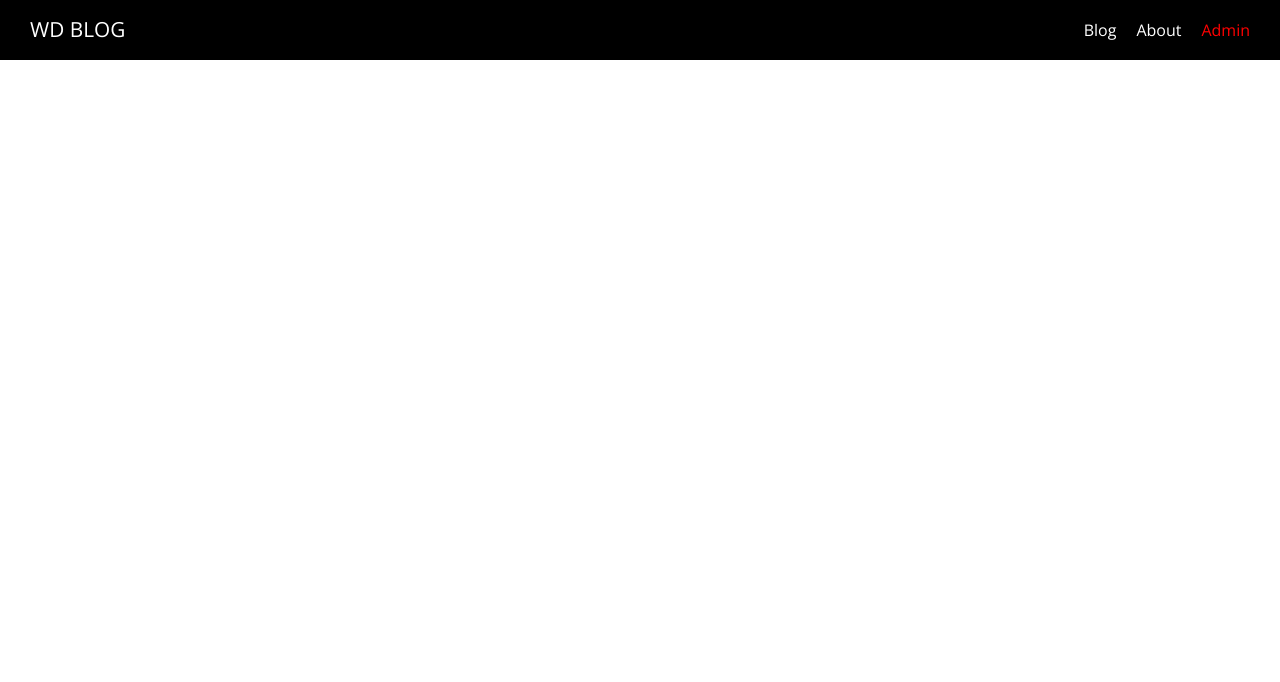
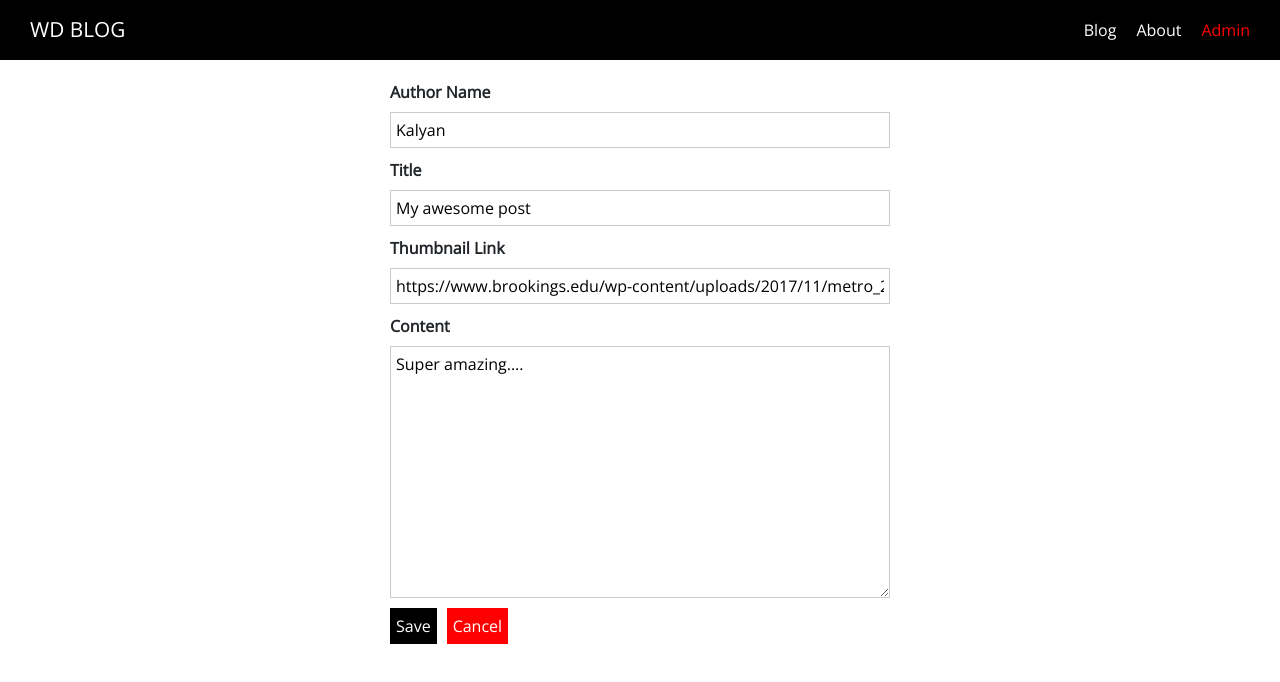
Before and after one commit to kalyan-anna/nuxt-blog-app, a Nuxt app: page /admin/1 in a window 1280 px wide. Shown: the top 682 px of the page. Built offline with nearby package versions, Linux system fonts and the light colour scheme.

Commit message:
add post form

```diff
--- /dev/null
+++ b/components/UI/AppButton.vue
@@ -0,0 +1,63 @@
+<template>
+  <button
+    class="button"
+    :class="btnStyle"
+    v-bind="$attrs"
+    v-on="$listeners"><slot /></button>
+</template>
+
+<script>
+export default {
+  name: 'AppButton',
+  props: {
+    btnStyle: {
+      type: String,
+      default: ''
+    }
+  }
+}
+</script>
+
+
+<style scoped>
+.button {
+  font: inherit;
+  background-color: black;
+  color: white;
+  padding: 5px;
+  cursor: pointer;
+  border: 1px solid black;
+}
+
+.button:hover,
+.button:active {
+  background-color: rgb(51, 51, 51);
+  border: 1px solid black;
+}
+
+.inverted {
+  background-color: white;
+  color: black;
+  border: 1px solid transparent;
+}
+
+.inverted:hover,
+.inverted:active {
+  color: #ccc;
+  background-color: white;
+  border: 1px solid transparent;
+}
+
+.cancel {
+  background-color: red;
+  color: white;
+  border: 1px solid transparent;
+}
+
+.cancel:hover,
+.cancel:active {
+  background-color: salmon;
+  border: 1px solid transparent;
+  color: white;
+}
+</style>
--- /dev/null
+++ b/components/UI/AppControlInput.vue
@@ -0,0 +1,58 @@
+<template>
+  <div class="input-control">
+    <label><slot /></label>
+    <input
+      v-if="controlType === 'input'"
+      v-bind="$attrs"
+      :value="value"
+      @input="$emit('input', $event.target.value)">
+    <textarea
+      v-if="controlType === 'textarea'"
+      rows="10"
+      :value="value"
+      @input="$emit('input', $event.target.value)"></textarea>
+  </div>
+</template>
+
+<script>
+export default {
+  name: 'AppInputControl',
+  props: {
+    controlType: {
+      type: String,
+      default: 'input'
+    },
+    value: {
+      type: String,
+      default: ''
+    }
+  }
+}
+</script>
+
+<style scoped>
+.input-control {
+  margin: 10px 0;
+}
+
+.input-control label {
+  display: block;
+  font-weight: bold;
+}
+
+.input-control input,
+.input-control textarea {
+  display: block;
+  width: 100%;
+  box-sizing: border-box;
+  font: inherit;
+  border: 1px solid #ccc;
+  padding: 5px;
+}
+
+.input-control input:focus,
+.input-control textarea:focus {
+  background-color: #eee;
+  outline: none;
+}
+</style>
--- /dev/null
+++ b/components/admin/AdminPostForm.vue
@@ -0,0 +1,51 @@
+<template>
+  <div>
+    <form @submit.prevent="onSave">
+      <AppControlInput v-model="editedPost.author">Author Name</AppControlInput>
+      <AppControlInput v-model="editedPost.title">Title</AppControlInput>
+      <AppControlInput v-model="editedPost.thumbnailLink">Thumbnail Link</AppControlInput>
+      <AppControlInput control-type="textarea" v-model="editedPost.content">Content</AppControlInput>
+
+      <AppButton type="submit">Save</AppButton>
+
+      <AppButton type="button" style="margin-left: 10px" btn-style="cancel" @click="onCancel">Cancel</AppButton>
+    </form>
+  </div>
+</template>
+
+
+<script>
+import AppControlInput from "@/components/UI/AppControlInput";
+import AppButton from "@/components/UI/AppButton";
+
+export default {
+  components: {
+    AppControlInput,
+    AppButton
+  },
+  props: {
+    post: {
+      type: Object,
+      required: false
+    }
+  },
+  data() {
+    return {
+      editedPost: this.post
+        ? { ...this.post }
+        : {
+            author: "",
+            title: "",
+            thumbnailLink: "",
+            content: ""
+          }
+    };
+  },
+  methods: {
+    onSave() {},
+    onCancel() {
+      this.$router.push("/admin");
+    }
+  }
+};
+</script>
--- a/components/posts/PostList.vue
+++ b/components/posts/PostList.vue
@@ -2,18 +2,21 @@
   <section class="post-list">
     <PostPreview
       id="1"
+      :is-admin="isAdmin"
       thumbnail="https://www.fool.com.au/wp-content/uploads/2019/03/AI-circuit-board-tech-16.9.jpg"
       title="Hello there!"
       previewText="This is my first post!"
     />
     <PostPreview
       id="2"
+      :is-admin="isAdmin"
       thumbnail="https://www.brookings.edu/wp-content/uploads/2017/11/metro_20171121_tech-empowers-tech-polarizes-mark-muro.jpg"
       title="Post title 2"
       previewText="This is second post!"
     />
     <PostPreview
       id="3"
+      :is-admin="isAdmin"
       thumbnail="https://www.brookings.edu/wp-content/uploads/2017/11/metro_20171121_tech-empowers-tech-polarizes-mark-muro.jpg"
       title="Post title 3"
       previewText="This is third post!"
@@ -27,6 +30,11 @@
 export default {
   components: {
     PostPreview
+  },
+  props: {
+    isAdmin: {
+      type: Boolean
+    }
   }
 };
 </script>
--- a/components/posts/PostPreview.vue
+++ b/components/posts/PostPreview.vue
@@ -1,5 +1,5 @@
 <template>
-  <nuxt-link :to="'/posts/' + id" class="post-preview">
+  <nuxt-link :to="postLink" class="post-preview">
     <article>
       <div class="post-thumbnail" :style="{backgroundImage: 'url(' + thumbnail + ')'}"></div>
       <div class="post-content">
@@ -29,6 +29,14 @@
     thumbnail: {
       type: String,
       required: true
+    },
+    isAdmin: {
+      type: Boolean
+    }
+  },
+  computed: {
+    postLink() {
+      return this.isAdmin ? `/admin/${this.id}` : `/posts/${this.id}`;
     }
   }
 };
--- /dev/null
+++ b/pages/admin/_postId/index.vue
@@ -0,0 +1,40 @@
+<template>
+  <div class="admin-post-page">
+    <section class="update-form">
+      <AdminPostForm :post="loadedPost" />
+    </section>
+  </div>
+</template>
+
+<script>
+import AdminPostForm from "@/components/admin/AdminPostForm";
+
+export default {
+  components: {
+    AdminPostForm
+  },
+  data() {
+    return {
+      loadedPost: {
+        author: "Kalyan",
+        title: "My awesome post",
+        content: "Super amazing....",
+        thumbnailLink:
+          "https://www.brookings.edu/wp-content/uploads/2017/11/metro_20171121_tech-empowers-tech-polarizes-mark-muro.jpg"
+      }
+    };
+  }
+};
+</script>
+
+<style scoped>
+.update-form {
+  width: 90%;
+  margin: 20px auto;
+}
+@media (min-width: 768px) {
+  .update-form {
+    width: 500px;
+  }
+}
+</style>
--- a/pages/admin/index.vue
+++ b/pages/admin/index.vue
@@ -0,0 +1,36 @@
+<template>
+  <div class="admin-page">
+    <section class="new-post">
+      <button @click="$router.push('/admin/new-post')">Create Post</button>
+    </section>
+    <section class="existing-posts">
+      <h1>Existing Posts</h1>
+      <PostList isAdmin="true" />
+    </section>
+  </div>
+</template>
+
+<script>
+import PostList from "@/components/posts/PostList";
+export default {
+  components: {
+    PostList
+  }
+};
+</script>
+
+<style scoped>
+.admin-page {
+  padding: 20px;
+}
+
+.new-post {
+  text-align: center;
+  border-bottom: 2px solid #ccc;
+  padding-bottom: 10px;
+}
+
+.existing-posts h1 {
+  text-align: center;
+}
+</style>
--- /dev/null
+++ b/pages/admin/new-post/index.vue
@@ -0,0 +1,30 @@
+<template>
+  <div class="admin-new-post-page">
+    <section class="new-post-form">
+      <AdminPostForm />
+    </section>
+  </div>
+</template>
+
+<script>
+import AdminPostForm from "@/components/admin/AdminPostForm";
+
+export default {
+  components: {
+    AdminPostForm
+  }
+};
+</script>
+
+<style scoped>
+.new-post-form {
+  width: 90%;
+  margin: 20px auto;
+}
+
+@media (min-width: 768px) {
+  .new-post-form {
+    width: 500px;
+  }
+}
+</style>
```
